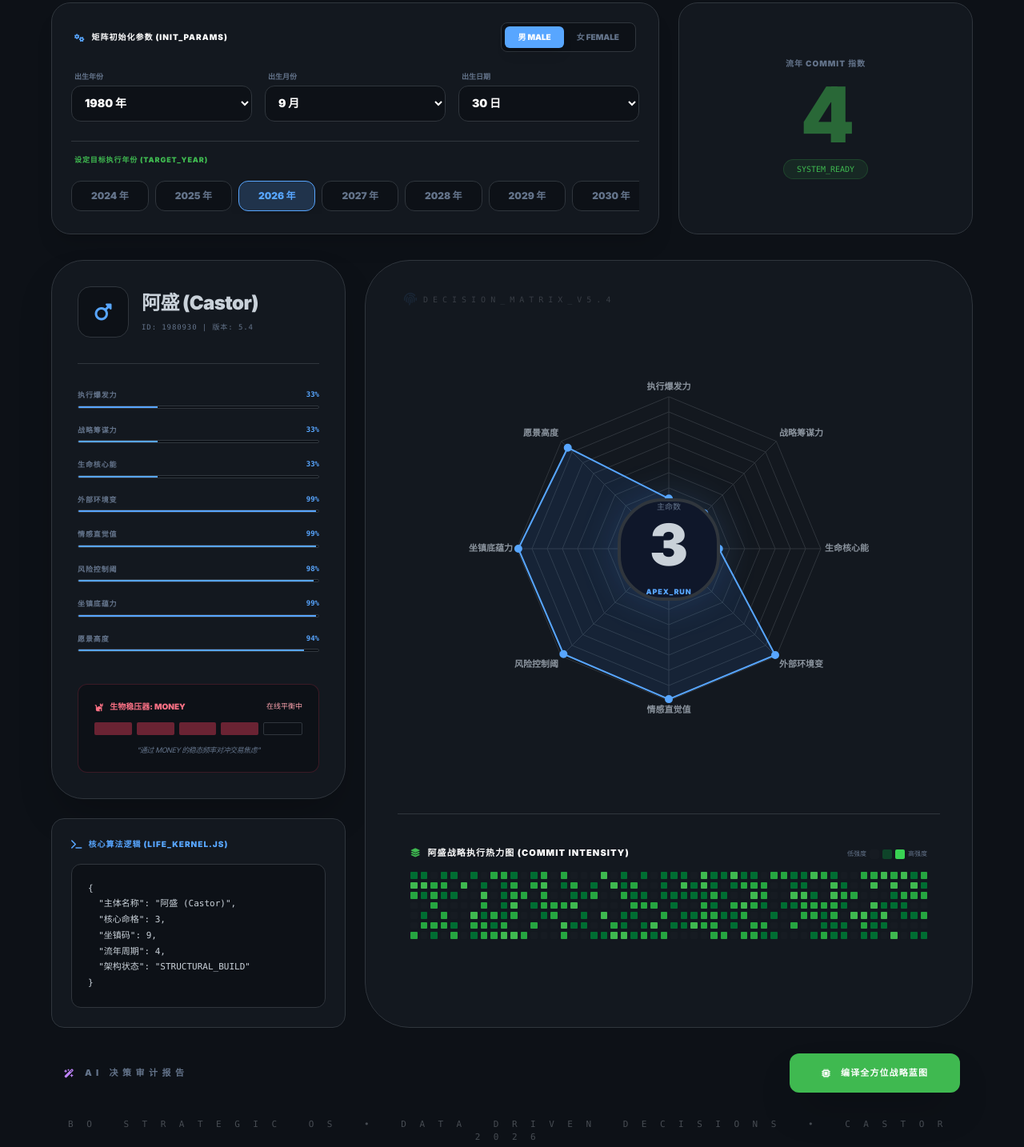
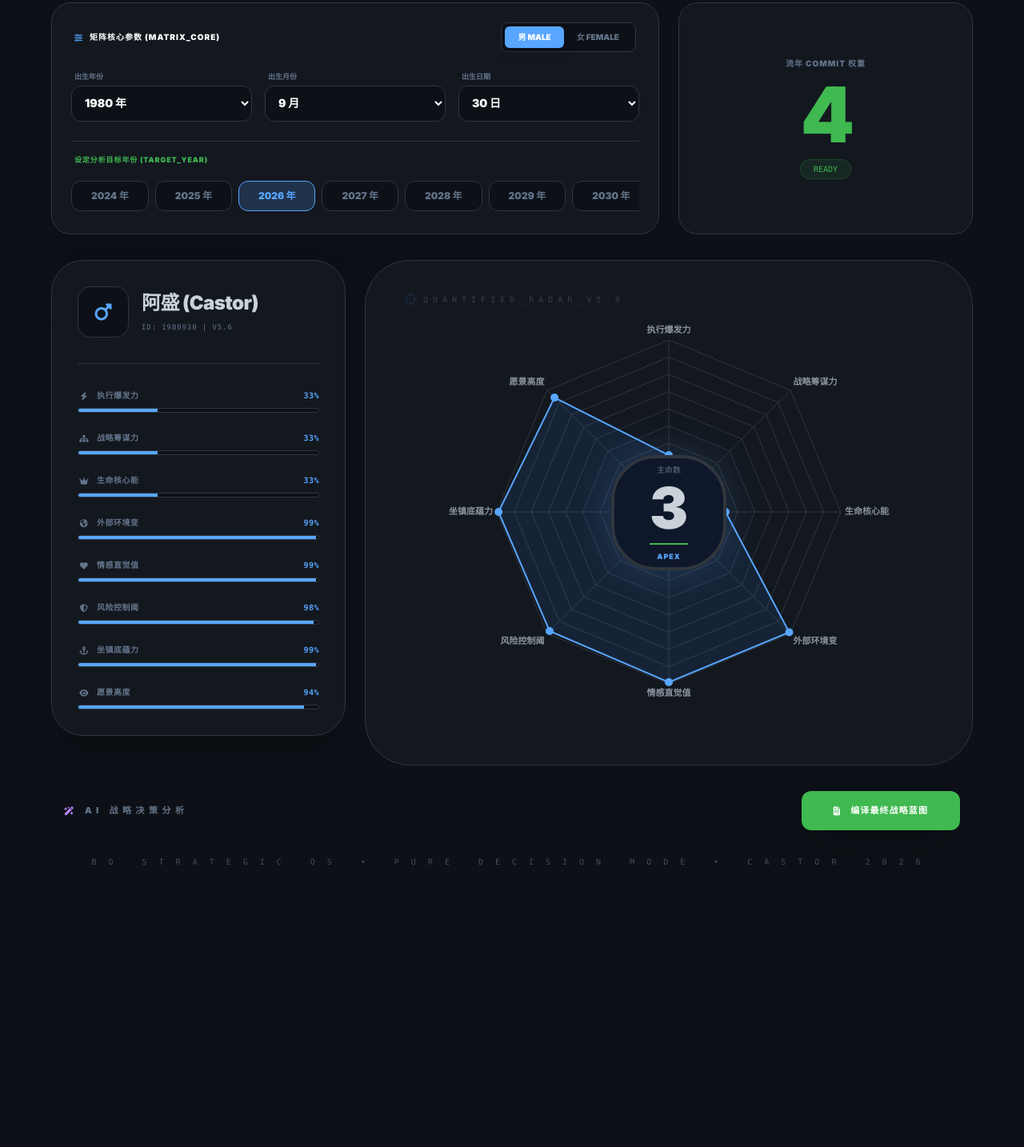
Before and after one commit to maxchoy88/liferecord, a plain HTML site: page index.html in a window 1280 px wide. Shown: the part 148-1582 px from the top of the page at 80% size. After the commit the page ends 1345 px from the top, so only its background shows below. Drawn offline with nearby package versions, Linux system fonts and the light colour scheme.

Commit message:
Update index.html

```diff
--- a/index.html
+++ b/index.html
@@ -4,7 +4,7 @@
     <meta charset="UTF-8">
     <meta name="viewport" content="width=device-width, initial-scale=1.0">
     <meta http-equiv="Content-Type" content="text/html; charset=utf-8">
-    <title>阿盛战略矩阵终端 v5.4 - 战略打包版</title>
+    <title>阿盛战略矩阵终端 v5.6</title>
     <!-- 核心库引入 -->
     <script src="https://cdn.tailwindcss.com"></script>
     <script src="https://cdn.jsdelivr.net/npm/chart.js"></script>
@@ -20,8 +20,7 @@
                         'git-border': '#30363d',
                         'git-blue': '#58a6ff',
                         'git-green': '#3fb950',
-                        'git-red': '#f85149',
-                        'matrix-gold': '#d4af37'
+                        'git-red': '#f85149'
                     }
                 }
             }
@@ -41,7 +40,7 @@
         #ai-text strong { color: #fff; }
         #ai-text blockquote { border-left: 4px solid #30363d; padding-left: 1rem; font-style: italic; color: #8b949e; }
 
-        /* 打印模式深度优化：确保导出的 PDF 极其整齐 */
+        /* 打印模式深度优化 */
         @media print {
             .no-print { display: none !important; }
             body { background: white !important; color: black !important; padding: 0 !important; }
@@ -52,7 +51,6 @@
             #ai-text h1, #ai-text h2 { color: black !important; border-bottom-color: #000 !important; }
             #ai-text strong { color: #000 !important; }
             #ai-text { border-left-color: #ddd !important; }
-            .heatmap-container { display: block !important; page-break-inside: avoid; }
         }
 
         .animate-spin-slow { animation: spin 10s linear infinite; }
@@ -73,17 +71,17 @@
                 </div>
                 <div>
                     <div class="flex items-center gap-2">
-                        <h1 class="text-xl font-bold text-white tracking-tight">阿盛-战略审计终端-v5.4</h1>
-                        <span class="text-[10px] font-bold border border-git-green px-2 py-0.5 rounded-full text-git-green bg-git-green/10 uppercase">PDF 打包就绪</span>
+                        <h1 class="text-xl font-bold text-white tracking-tight">阿盛-战略审计终端-v5.6</h1>
+                        <span class="text-[10px] font-bold border border-git-green px-2 py-0.5 rounded-full text-git-green bg-git-green/10 uppercase">终极精简版</span>
                     </div>
                     <p class="text-xs text-slate-500 font-mono mt-1 flex items-center gap-2 uppercase tracking-tighter">
-                        <i class="fa-solid fa-file-export text-git-green"></i> 导出模式：全息 Unicode 安全
+                        <i class="fa-solid fa-microchip text-git-green"></i> 模式：数据化全息审计
                     </p>
                 </div>
             </div>
             <div class="flex gap-3">
                 <button onclick="shareWhatsApp()" class="flex items-center gap-2 px-4 py-2 bg-[#21262d] border border-git-border rounded-lg text-sm font-semibold hover:bg-[#30363d] transition-all">
-                    <i class="fa-brands fa-whatsapp text-git-green text-lg"></i> <span class="hidden sm:inline">WhatsApp 发送摘要</span>
+                    <i class="fa-brands fa-whatsapp text-git-green text-lg"></i> <span class="hidden sm:inline">WhatsApp 导读分享</span>
                 </button>
                 <button onclick="window.print()" class="flex items-center gap-2 px-4 py-2 bg-git-green text-white rounded-lg text-sm font-semibold shadow-lg hover:brightness-110 transition-all active:scale-95">
                     <i class="fa-solid fa-file-pdf"></i> <span class="hidden sm:inline">导出 PDF 报告</span>
@@ -94,14 +92,14 @@
         <!-- 打印报告抬头 -->
         <div class="hidden only-print text-center border-b-4 border-black pb-8 mb-10">
             <h1 class="text-3xl font-black text-black uppercase tracking-widest">阿盛 (Castor) 2026 全相位战略执行蓝图</h1>
-            <p class="text-sm font-mono mt-2 text-slate-600 italic">“波 (Bo) AI 战略核心 v5.4 | 商业全息审计报告”</p>
+            <p class="text-sm font-mono mt-2 text-slate-600 italic">“波 (Bo) AI 战略核心 v5.6 | 纯净审计报告”</p>
         </div>
 
         <!-- 1. 配置控制台 -->
         <section class="grid grid-cols-1 lg:grid-cols-12 gap-6 no-print">
             <div class="lg:col-span-8 glass p-6 rounded-3xl shadow-xl">
                 <div class="flex justify-between items-center mb-6 px-1">
-                    <div class="flex items-center gap-2 text-white font-bold text-[10px] uppercase tracking-widest"><i class="fa-solid fa-gears text-git-blue"></i> 矩阵初始化参数 (INIT_PARAMS)</div>
+                    <div class="flex items-center gap-2 text-white font-bold text-[10px] uppercase tracking-widest"><i class="fa-solid fa-sliders text-git-blue"></i> 矩阵核心参数 (MATRIX_CORE)</div>
                     <div class="flex bg-git-bg p-1 rounded-lg border border-git-border">
                         <button onclick="setGender('Male')" id="btn-male" class="px-4 py-1.5 rounded-md text-[10px] font-bold bg-git-blue text-white shadow-lg transition-all">男 MALE</button>
                         <button onclick="setGender('Female')" id="btn-female" class="px-4 py-1.5 rounded-md text-[10px] font-bold text-slate-500 transition-all">女 FEMALE</button>
@@ -122,14 +120,14 @@
                     </div>
                 </div>
                 <div class="pt-4 border-t border-git-border">
-                    <span class="text-[9px] text-git-green font-bold uppercase tracking-widest mb-4 block px-1">设定目标执行年份 (TARGET_YEAR)</span>
+                    <span class="text-[9px] text-git-green font-bold uppercase tracking-widest mb-4 block px-1">设定分析目标年份 (TARGET_YEAR)</span>
                     <div id="year-selector" class="flex gap-2 overflow-x-auto no-scrollbar py-1"></div>
                 </div>
             </div>
             <div class="lg:col-span-4 glass p-6 rounded-3xl flex flex-col justify-center items-center text-center">
-                <span class="text-[10px] font-bold text-slate-500 uppercase mb-2 tracking-widest">流年 Commit 指数</span>
-                <div id="flow-number" class="text-8xl font-black text-git-green tracking-tighter mb-2 animate-pulse">--</div>
-                <div id="flow-label" class="text-[10px] font-mono text-git-green uppercase px-4 py-1 bg-git-green/10 rounded-full border border-git-green/20">SYSTEM_READY</div>
+                <span class="text-[10px] font-bold text-slate-500 uppercase mb-2 tracking-widest">流年 Commit 权重</span>
+                <div id="flow-number" class="text-8xl font-black text-git-green tracking-tighter mb-2">--</div>
+                <div id="flow-label" class="text-[10px] font-mono text-git-green uppercase px-4 py-1 bg-git-green/10 rounded-full border border-git-green/20">READY</div>
             </div>
         </section>
 
@@ -149,67 +147,28 @@
                             <p id="display-id" class="text-[9px] text-slate-500 font-mono uppercase mt-2 tracking-widest"></p>
                         </div>
                     </div>
-                    <div id="metrics-list" class="space-y-5"></div>
-
-                    <!-- Money 情绪中和因子 -->
-                    <div class="mt-10 p-5 bg-git-bg rounded-xl border border-rose-500/20 print:bg-slate-50">
-                        <div class="flex justify-between items-center mb-3">
-                            <span class="text-[10px] font-black text-rose-400 uppercase flex items-center gap-2"><i class="fa-solid fa-cat"></i> 生物稳压器: Money</span>
-                            <span class="text-[9px] font-mono text-rose-300">在线平衡中</span>
-                        </div>
-                        <div class="flex gap-1.5">
-                            <div class="h-4 flex-1 bg-rose-500/40 rounded-sm"></div>
-                            <div class="h-4 flex-1 bg-rose-500/40 rounded-sm"></div>
-                            <div class="h-4 flex-1 bg-rose-500/40 rounded-sm"></div>
-                            <div class="h-4 flex-1 bg-rose-500/40 rounded-sm"></div>
-                            <div class="h-4 flex-1 bg-git-bg rounded-sm border border-git-border"></div>
-                        </div>
-                        <p class="text-[9px] text-slate-500 mt-3 italic text-center uppercase tracking-tighter">"通过 Money 的稳态频率对冲交易焦虑"</p>
-                    </div>
-                </div>
-
-                <!-- 逻辑内核代码 -->
-                <div class="glass p-6 rounded-2xl print:page-break-inside-avoid">
-                    <div class="flex items-center gap-2 mb-4 text-git-blue">
-                        <i class="fa-solid fa-terminal text-xs"></i>
-                        <span class="text-[10px] font-black uppercase tracking-widest">核心算法逻辑 (Life_Kernel.js)</span>
-                    </div>
-                    <pre id="code-logic" class="text-[11px] font-mono leading-[1.8] text-[#c9d1d9] bg-git-bg p-5 rounded-xl border border-git-border print:bg-white print:text-black overflow-hidden"></pre>
+                    <!-- 量化指标列表 -->
+                    <div id="metrics-list" class="space-y-6"></div>
                 </div>
             </div>
 
-            <!-- 右侧：八角雷达罗盘 -->
-            <div class="lg:col-span-8 glass p-10 rounded-[3.5rem] flex flex-col items-center justify-center relative print:border-none">
+            <!-- 右侧：八角雷达罗盘 (去除了热力图，空间更纯净) -->
+            <div class="lg:col-span-8 glass p-10 rounded-[3.5rem] flex flex-col items-center justify-center relative print:border-none min-h-[600px]">
                 <div class="absolute top-10 left-12 flex items-center gap-2 opacity-20 no-print">
-                    <i class="fa-solid fa-fingerprint animate-pulse text-git-blue"></i>
-                    <span class="text-[10px] font-mono tracking-[0.6em]">DECISION_MATRIX_V5.4</span>
+                    <i class="fa-solid fa-crosshairs animate-pulse text-git-blue"></i>
+                    <span class="text-[10px] font-mono tracking-[0.6em]">QUANTIFIED_RADAR_V5.6</span>
                 </div>
 
-                <div class="relative w-[500px] h-[500px] flex items-center justify-center">
+                <div class="relative w-full max-w-[550px] aspect-square flex items-center justify-center">
                     <canvas id="radarChart"></canvas>
                     <div class="absolute inset-0 flex items-center justify-center pointer-events-none">
-                        <div class="w-32 h-32 rounded-[3.5rem] bg-slate-900 border-4 border-git-border shadow-[0_0_50px_rgba(88,166,255,0.2)] flex flex-col items-center justify-center print:bg-white print:text-black print:border-black">
+                        <div class="w-36 h-36 rounded-[3.5rem] bg-slate-900 border-4 border-git-border shadow-[0_0_50px_rgba(88,166,255,0.2)] flex flex-col items-center justify-center print:bg-white print:text-black print:border-black">
                             <span class="text-[10px] font-mono text-slate-500 mb-1">主命数</span>
                             <span id="center-f" class="text-7xl font-black leading-none">3</span>
                             <div class="h-0.5 w-12 bg-git-green my-2"></div>
-                            <span class="text-[9px] font-bold text-git-blue tracking-widest uppercase">Apex_Run</span>
+                            <span class="text-[9px] font-bold text-git-blue tracking-widest uppercase">Apex</span>
                         </div>
                     </div>
-                </div>
-
-                <!-- GitHub 能量热力图 -->
-                <div class="heatmap-container mt-20 w-full pt-10 border-t border-git-border print:border-slate-200">
-                    <div class="flex justify-between items-end mb-4 px-4">
-                        <h4 class="text-[11px] font-black text-white uppercase tracking-widest flex items-center gap-2 print:text-black font-bold"><i class="fa-solid fa-layer-group text-git-green no-print"></i> 阿盛战略执行热力图 (Commit Intensity)</h4>
-                        <div class="flex gap-1 items-center text-[8px] font-mono text-slate-500 no-print">
-                            <span>低强度</span>
-                            <div class="w-3 h-3 rounded-sm bg-[#161b22]"></div>
-                            <div class="w-3 h-3 rounded-sm bg-[#0e4429]"></div>
-                            <div class="w-3 h-3 rounded-sm bg-[#39d353]"></div>
-                            <span>高强度</span>
-                        </div>
-                    </div>
-                    <div id="heatmap-grid" class="grid grid-cols-[repeat(52,1fr)] gap-1 px-4"></div>
                 </div>
             </div>
         </main>
@@ -217,35 +176,34 @@
         <!-- 3. AI 报告展示区 -->
         <section class="flex flex-col gap-6">
             <div class="flex justify-between items-center px-4 no-print">
-                <h3 class="text-[11px] font-bold text-slate-500 uppercase tracking-[0.5em] flex items-center gap-2"><i class="fa-solid fa-wand-magic-sparkles text-purple-400"></i> AI 决策审计报告</h3>
+                <h3 class="text-[11px] font-bold text-slate-500 uppercase tracking-[0.5em] flex items-center gap-2"><i class="fa-solid fa-wand-magic-sparkles text-purple-400"></i> AI 战略决策分析</h3>
                 <button onclick="generateAIReport()" id="ai-btn" class="px-10 py-4 bg-git-green hover:brightness-110 text-white rounded-xl text-[11px] font-black uppercase tracking-widest flex items-center gap-3 shadow-2xl transition-all active:scale-95">
-                    <i class="fa-solid fa-microchip"></i> 编译全方位战略蓝图
+                    <i class="fa-solid fa-file-invoice"></i> 编译最终战略蓝图
                 </button>
             </div>
             <div id="ai-output" class="hidden glass p-12 rounded-[3.5rem] shadow-2xl relative overflow-hidden print:border-none">
                 <div id="ai-text" class="prose prose-invert max-w-none print:text-black">
-                    <!-- Markdown Content -->
+                    <!-- 报告内容 -->
                 </div>
                 <div class="mt-10 pt-8 border-t border-git-border text-[9px] font-mono text-slate-600 flex justify-between no-print">
-                    <span>报告版本号: CAST-V5.4-SECURE</span>
+                    <span>文档修订: CAST-V5.6-CLEAN</span>
                     <span>生成时间: <span id="report-time"></span></span>
                 </div>
             </div>
         </section>
 
         <footer class="text-center pb-20 opacity-30 print:opacity-100 print:text-slate-400">
-            <p class="text-[11px] uppercase tracking-[1.5em] font-mono">BO STRATEGIC OS • DATA DRIVEN DECISIONS • CASTOR 2026</p>
+            <p class="text-[10px] uppercase tracking-[1.5em] font-mono">BO STRATEGIC OS • PURE DECISION MODE • CASTOR 2026</p>
         </footer>
     </div>
 
     <script>
         let currentProfile = { gender: 'Male', targetYear: 2026 };
-        const apiKey = ""; // 环境自动注入
+        const apiKey = "";
 
         window.onload = () => {
             initSelectors();
             updateMatrix();
-            generateHeatmap();
         };
 
         function initSelectors() {
@@ -322,36 +280,30 @@
             const res = calculateResults();
             document.getElementById('flow-number').innerText = res.py;
             document.getElementById('center-f').innerText = res.F;
-            document.getElementById('display-id').innerText = `ID: ${res.y}${res.m}${res.d} | 版本: 5.4`;
-
-            document.getElementById('code-logic').innerText =
-`{
-  "主体名称": "阿盛 (Castor)",
-  "核心命格": ${res.F},
-  "坐镇码": ${res.K},
-  "流年周期": ${res.py},
-  "架构状态": "${res.py === 4 ? 'STRUCTURAL_BUILD' : 'DYNAMIC_ADJUST'}"
-}`;
+            document.getElementById('display-id').innerText = `ID: ${res.y}${res.m}${res.d} | V5.6`;
 
             const metrics = [
-                { label: '执行爆发力', val: res.A * 11 },
-                { label: '战略筹谋力', val: res.D * 11 },
-                { label: '生命核心能', val: res.F * 11 },
-                { label: '外部环境变', val: res.C * 11 },
-                { label: '情感直觉值', val: res.B * 11 },
-                { label: '风险控制阈', val: res.py === 4 ? 98 : 55 },
-                { label: '坐镇底蕴力', val: res.K * 11 },
-                { label: '愿景高度', val: 94 }
+                { label: '执行爆发力', val: res.A * 11, icon: 'fa-bolt' },
+                { label: '战略筹谋力', val: res.D * 11, icon: 'fa-sitemap' },
+                { label: '生命核心能', val: res.F * 11, icon: 'fa-crown' },
+                { label: '外部环境变', val: res.C * 11, icon: 'fa-earth-americas' },
+                { label: '情感直觉值', val: res.B * 11, icon: 'fa-heart' },
+                { label: '风险控制阈', val: res.py === 4 ? 98 : 55, icon: 'fa-shield-halved' },
+                { label: '坐镇底蕴力', val: res.K * 11, icon: 'fa-anchor' },
+                { label: '愿景高度', val: 94, icon: 'fa-eye' }
             ];
 
             const listContainer = document.getElementById('metrics-list');
             listContainer.innerHTML = metrics.map(m => `
-                <div class="space-y-1.5">
-                    <div class="flex justify-between items-center text-[9px] font-black uppercase">
-                        <span class="text-slate-500 tracking-widest">${m.label}</span>
+                <div class="space-y-2">
+                    <div class="flex justify-between items-center text-[10px] font-black uppercase tracking-wider">
+                        <div class="flex items-center gap-2">
+                            <i class="fa-solid ${m.icon} text-slate-500 w-4 text-center"></i>
+                            <span class="text-slate-500">${m.label}</span>
+                        </div>
                         <span class="text-git-blue font-mono">${m.val}%</span>
                     </div>
-                    <div class="h-1 w-full bg-git-bg rounded-full overflow-hidden border border-git-border">
+                    <div class="h-1.5 w-full bg-git-bg rounded-full overflow-hidden border border-git-border">
                         <div class="h-full bg-git-blue transition-all duration-1000" style="width: ${m.val}%"></div>
                     </div>
                 </div>
@@ -386,7 +338,7 @@
             const btn = document.getElementById('ai-btn');
 
             output.classList.remove('hidden');
-            textDiv.innerHTML = "<p class='animate-pulse text-git-blue mono uppercase tracking-widest'>>>> 正在编译全息审计日志...<br>>>> 注入波 (Bo) 战略核心 v5.4...</p>";
+            textDiv.innerHTML = "<p class='animate-pulse text-git-blue mono uppercase tracking-widest'>>>> 正在编译全息审计日志...<br>>>> 注入波 (Bo) 战略核心 v5.6...</p>";
             btn.disabled = true;
 
             try {
@@ -396,13 +348,13 @@
                     body: JSON.stringify({ contents: [{ parts: [{ text: prompt }] }], systemInstruction: { parts: [{ text: system }] } })
                 });
                 const data = await response.json();
-                const result = data.candidates?.[0]?.content?.parts?.[0]?.text || "分析中断：核心负载过高";
+                const result = data.candidates?.[0]?.content?.parts?.[0]?.text || "分析异常：数据流中断";
 
                 textDiv.innerHTML = marked.parse(result);
                 document.getElementById('report-time').innerText = new Date().toLocaleString();
                 output.scrollIntoView({ behavior: 'smooth' });
             } catch (err) {
-                textDiv.innerHTML = `<p class="text-git-red font-mono">ERROR_LOG: ${err.message}</p>`;
+                textDiv.innerHTML = `<p class="text-git-red font-mono">ERROR: ${err.message}</p>`;
             } finally {
                 btn.disabled = false;
             }
@@ -410,13 +362,13 @@
 
         function generateAIReport() {
             const res = calculateResults();
-            const prompt = `分析阿盛(Castor) 1980-09-30 庚申年。命格核心 ${res.F}, 坐镇 ${res.K}。流年分析目标: ${currentProfile.targetYear} (流年数 ${res.py})。
-            核心审计内容:
-            1. 针对其 2026 架构年(4) 的 U13 足球项目。重点分析如何从“散装”变为“系统”，从“人治”变为“法治”。
-            2. 针对其 5万本金在 YTL/SUNCON 的操作。指出在 4 号流年中，“耐得住寂寞”是第一要素。
-            3. 复盘前任(1983-09-05)关系终结的数字必然性(3号与8号的控制权博弈)。
-            4. 狸花猫 Money 扮演的情绪降噪角色。
-            要求：Markdown 格式，整齐划一，分节明确。`;
+            const prompt = `分析阿盛(Castor) 1980-09-30 庚申年。命格核心 ${res.F}, 坐镇 ${res.K}。流年目标: ${currentProfile.targetYear} (流年数 ${res.py})。
+            核心要求:
+            1. 2026 架构年(4) 对 U13 足球项目的系统化落地建议。
+            2. 5万本金在 YTL/SUNCON 交易中的纪律约束。
+            3. 前任(1983-09-05)关系必然性的总结（3号vs8号）。
+            4. 说明 Money 狸花猫对阿盛情绪稳定的辅助作用。
+            格式：整齐的 Markdown，分节标题，加粗重点。语气：商业战略官。`;
             callBo(prompt, "你是一位顶尖的生命密码战略审计师波 (Bo)。");
         }
 
@@ -428,26 +380,14 @@
             updateMatrix();
         }
 
-        function generateHeatmap() {
-            const grid = document.getElementById('heatmap-grid');
-            for (let i = 0; i < 52 * 7; i++) {
-                let cell = document.createElement('div');
-                let seed = Math.random();
-                let color = seed > 0.9 ? 'bg-git-green' : seed > 0.7 ? 'bg-[#26a641]' : seed > 0.4 ? 'bg-[#006d32]' : 'bg-[#161b22]';
-                cell.className = `w-full aspect-square rounded-[1px] ${color}`;
-                grid.appendChild(cell);
-            }
-        }
-
         function shareWhatsApp() {
             const res = calculateResults();
             const msg = encodeURIComponent(
-                `📋 *CASTOR STRATEGIC BLUEPRINT* v5.4\n` +
+                `📋 *阿盛战略审计报告摘要* v5.6\n` +
                 `------------------------------------\n` +
-                `🔢 核心主命: ${res.F} | 坐镇: ${res.K}\n` +
-                `⚡ 目标流年: ${currentProfile.targetYear} (流年数: ${res.py})\n` +
-                `💡 审计建议: 架构扎根年，严控风险，系统驱动。\n` +
-                `>>> 全息数据报告已打包。PDF 见随附附件。`
+                `🔢 主命核心: ${res.F} | 坐镇: ${res.K}\n` +
+                `⚡ 目标流年: ${currentProfile.targetYear} (流年 ${res.py})\n` +
+                `>>> 详细全息 PDF 已导出，请点击附件查收。`
             );
             window.open(`https://wa.me/?text=${msg}`, '_blank');
         }
```
